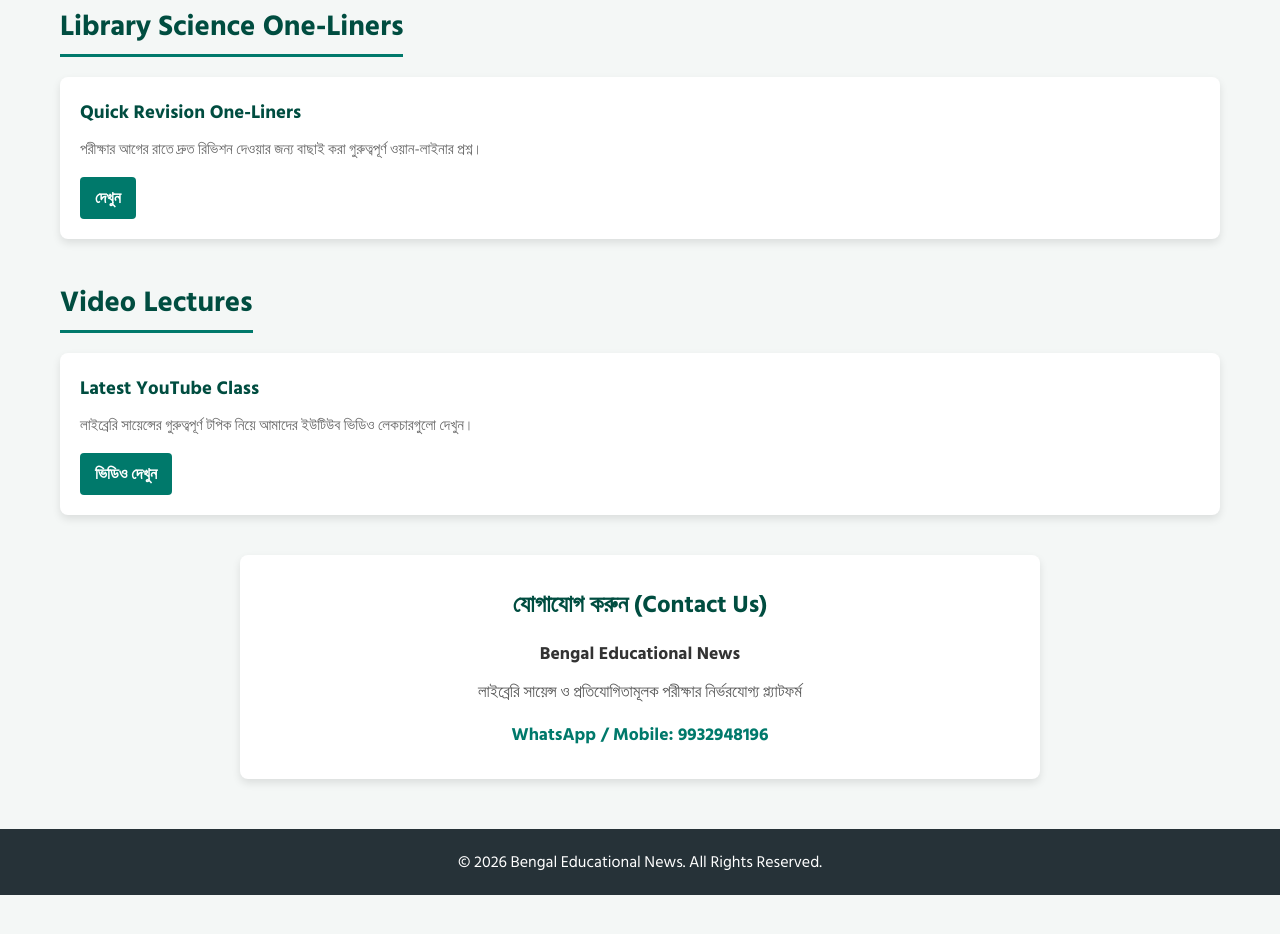
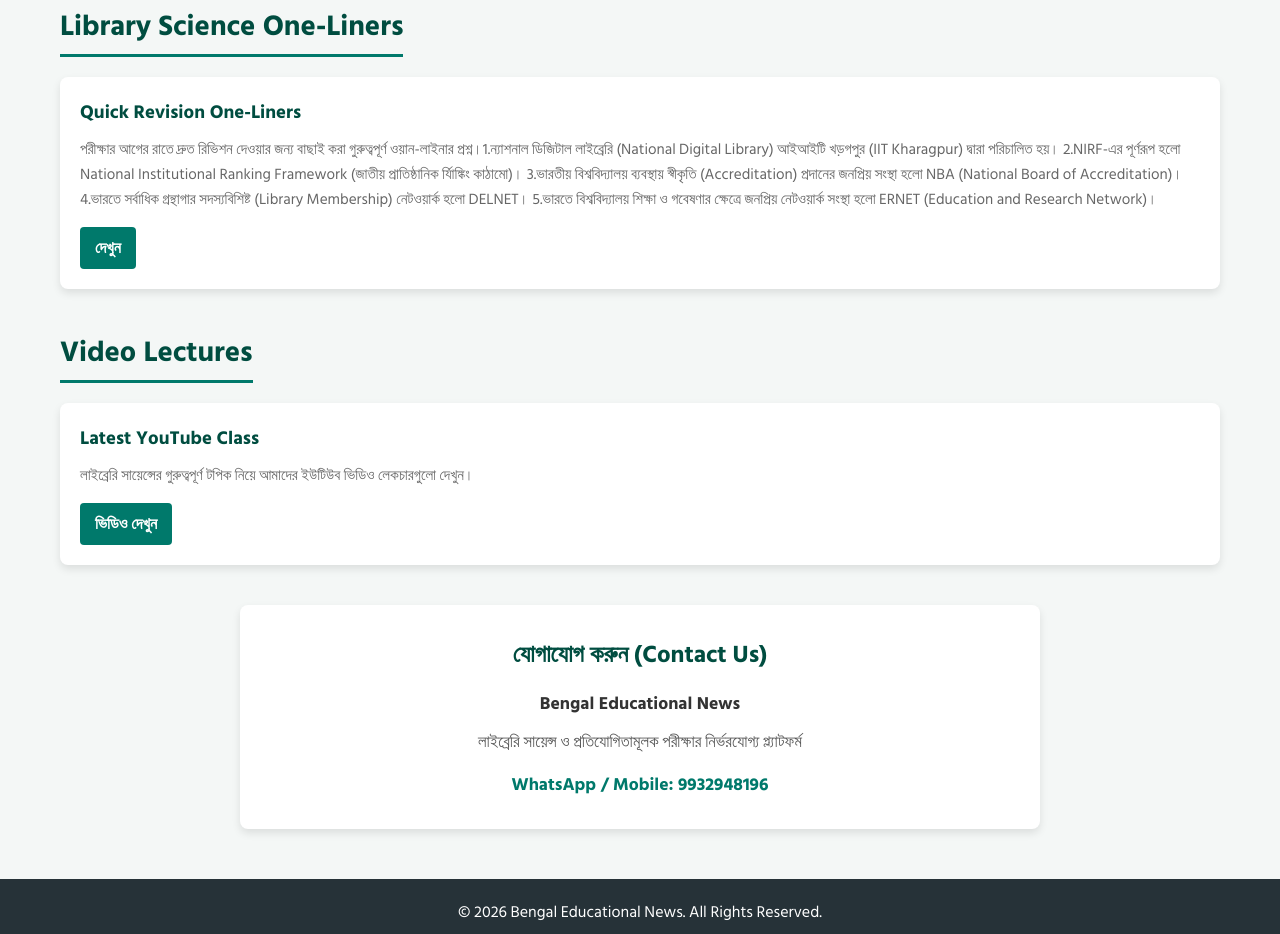
Before and after one commit to BengalEducationalNews/BengalEducationalNews, a plain HTML site: page index.html in a window 1280 px wide. Shown: the part 1077-2011 px from the top of the page. Before the commit the page ends 1972 px from the top, so only its background shows below. Drawn offline with Linux system fonts and the light colour scheme.

Commit message:
Update index.html

```diff
--- a/index.html
+++ b/index.html
@@ -199,7 +199,12 @@
                 <div class="card">
                     <div class="card-body">
                         <h3>Quick Revision One-Liners</h3>
-                        <p>পরীক্ষার আগের রাতে দ্রুত রিভিশন দেওয়ার জন্য বাছাই করা গুরুত্বপূর্ণ ওয়ান-লাইনার প্রশ্ন।</p>
+                        <p>পরীক্ষার আগের রাতে দ্রুত রিভিশন দেওয়ার জন্য বাছাই করা গুরুত্বপূর্ণ ওয়ান-লাইনার প্রশ্ন।1.ন্যাশনাল ডিজিটাল লাইব্রেরি (National Digital Library) আইআইটি খড়গপুর (IIT Kharagpur) দ্বারা পরিচালিত হয়।
+2.NIRF-এর পূর্ণরূপ হলো National Institutional Ranking Framework (জাতীয় প্রাতিষ্ঠানিক র্যািঙ্কিং কাঠামো)।
+3.ভারতীয় বিশ্ববিদ্যালয় ব্যবস্থায় স্বীকৃতি (Accreditation) প্রদানের জনপ্রিয় সংস্থা হলো NBA (National Board of Accreditation)।
+4.ভারতে সর্বাধিক গ্রন্থাগার সদস্যবিশিষ্ট (Library Membership) নেটওয়ার্ক হলো DELNET।
+5.ভারতে বিশ্ববিদ্যালয় শিক্ষা ও গবেষণার ক্ষেত্রে জনপ্রিয় নেটওয়ার্ক সংস্থা হলো ERNET (Education and Research Network)।
+</p>
                         <a href="#" class="btn">দেখুন</a>
                     </div>
                 </div>
```
